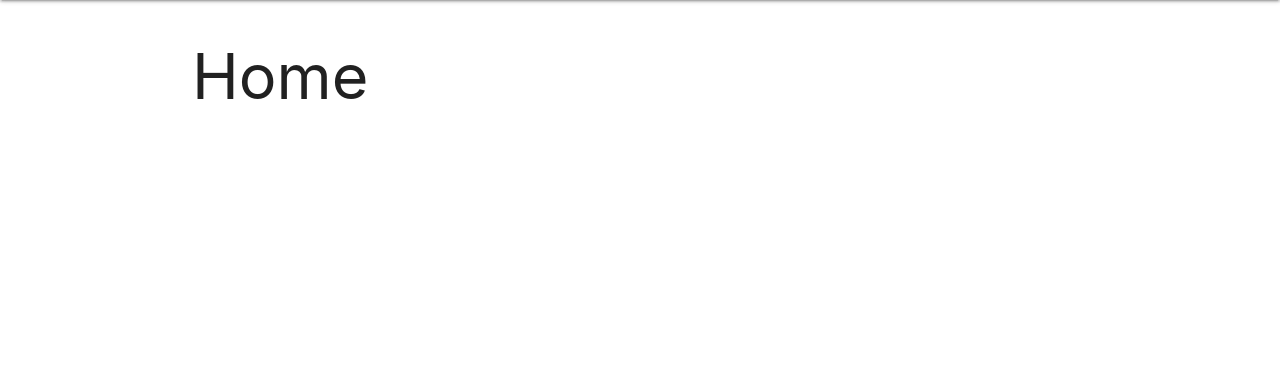
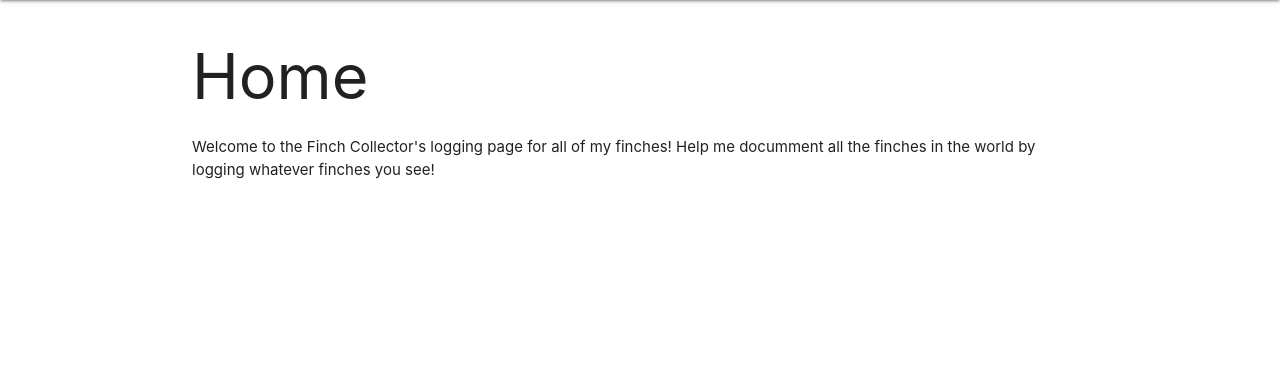
Before and after one commit to maltrui/finchcollector, a Django app: page / in a window 1280 px wide. Shown: the part 64-442 px from the top of the page. Run offline with Django 4.2, Linux system fonts and the light colour scheme.

Commit message:
updated HTML

```diff
--- a/main_app/templates/about.html
+++ b/main_app/templates/about.html
@@ -2,6 +2,6 @@
 {% block content %}
     <h1>About the Finch Collector</h1>
     <hr />
-    <p>Hire the Finch Collector!</p>
+    <p>Been finding and documenting Finches for over 50 years!</p>
 
 {% endblock %}
--- a/main_app/templates/home.html
+++ b/main_app/templates/home.html
@@ -2,5 +2,7 @@
 {% block content %}
 
 <h1>Home</h1>
-
+<p> Welcome to the Finch Collector's logging page for all of my finches! Help me documment all the finches in the world
+    by logging whatever finches you see!
+</p>
 {% endblock %}
--- a/main_app/views.py
+++ b/main_app/views.py
@@ -1,5 +1,4 @@
 from django.shortcuts import render, redirect
-
 from django.http import HttpResponse
 from django.views.generic.edit import CreateView, UpdateView, DeleteView
 from django.views.generic import ListView, DetailView
```
